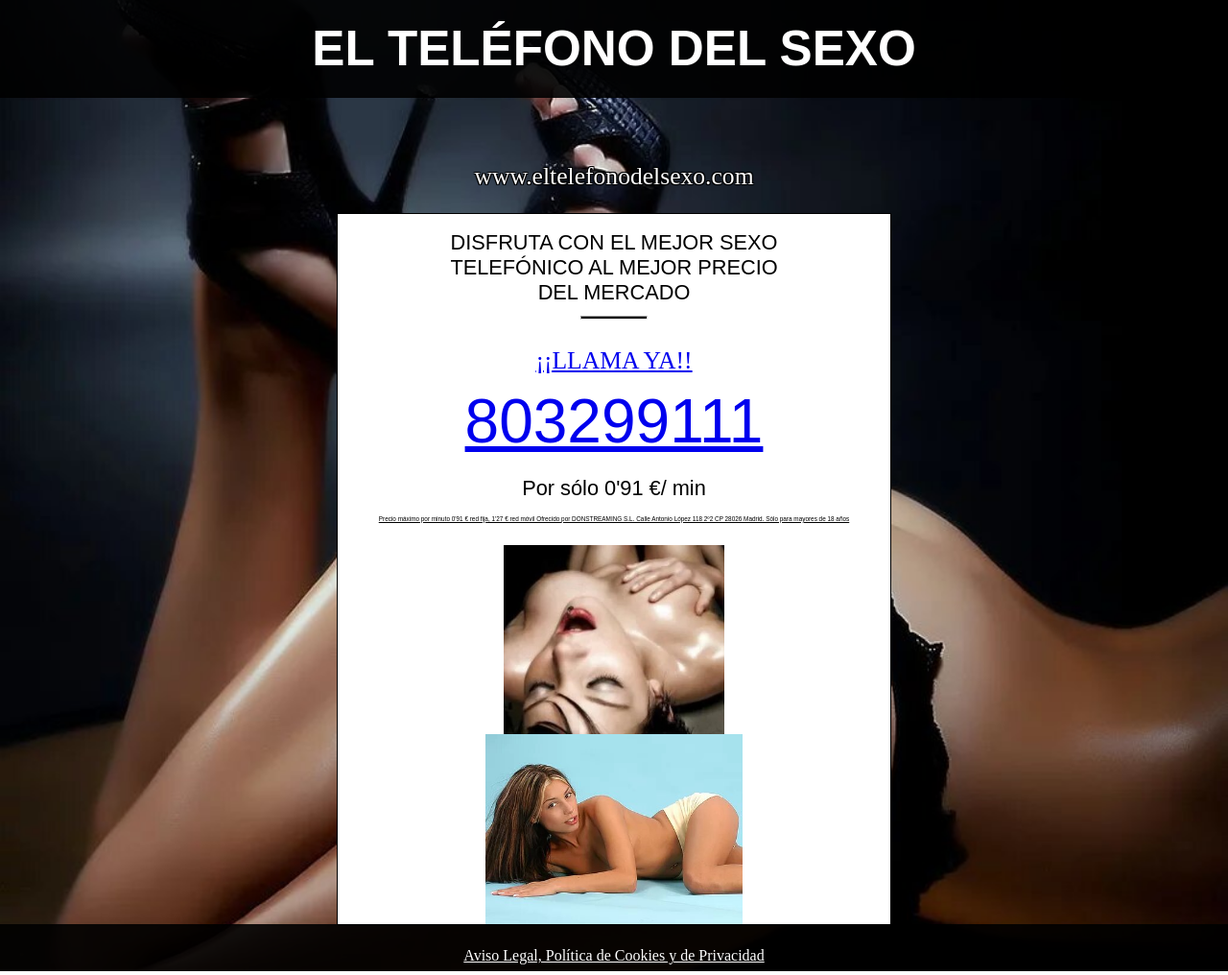
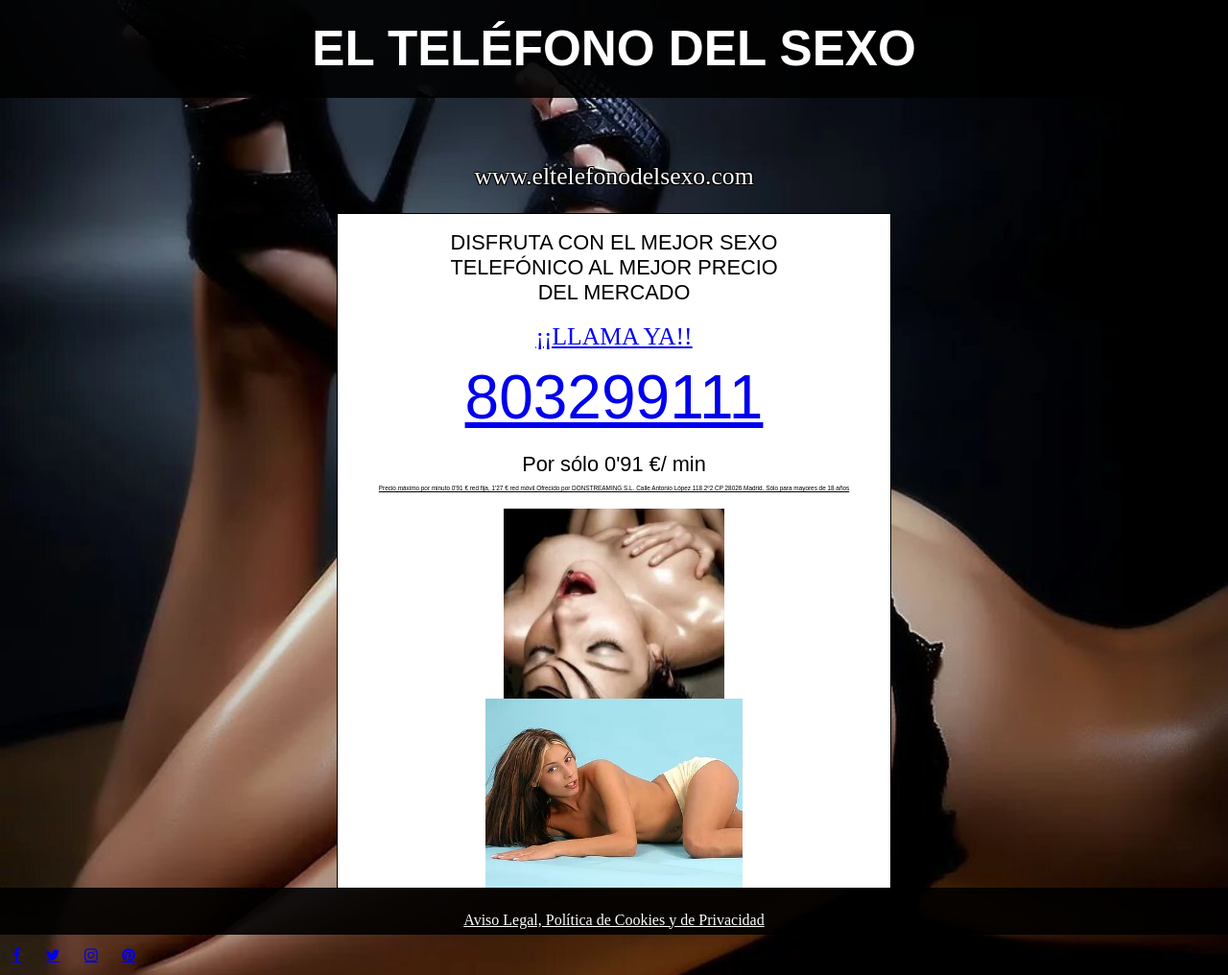
Before and after one commit to wadminihc/eltelefonodelsx2, a plain HTML site: page index.html in a window 1280 px wide. Shown: the whole page at 96% size. Drawn offline with Linux system fonts and the light colour scheme.

Commit message:
Add files via upload

```diff
--- a/index.html
+++ b/index.html
@@ -12,9 +12,11 @@
     <meta name="viewport" content="width=device-width,initial-scale=1,maximum-scale=1,user-scalable=no">
     <meta http-equiv="X-UA-Compatible" content="IE=edge,chrome=1">
     <meta name="HandheldFriendly" content="true">
-    <title>Linea erótica, teléfono erótico, sexo telefónico,teléfono porno | El Teléfono del Sexo</title>
+    <title>Linea erótica, sexo teléfono porno | El Teléfono del Sexo</title>
     <link rel="shortcut icon" href="" type="image/x-icon">
-    <meta name="description" content="Sexo telefónico en una linea erótica con las chicas más calientes, con videollamadas hot para una buena paja en la  linea 803 con las mujeres más xxx, al precio más barato del mercado"/>
+    <link rel="apple-touch-icon" sizes="57x57" href="">
+    <link rel="stylesheet" href="https://cdnjs.cloudflare.com/ajax/libs/font-awesome/4.7.0/css/font-awesome.min.css">
+    <meta name="description" content="Sexo telefónico en linea erótica con chicas calientes, videollamadas hot para buena paja en linea 803 con las mujeres más xxx, al precio más barato del mercado"/>
     <meta name="keywords" content="videollamadas, vivo, sexotelefonico, amor, whatsapp, porno, heroticas, 803, baratas, xexo, lineaerotica, pajas, sado, sexo, caliente, paja, telefonica, pasion, numeros, mujeres, hablar, chicas, telefono, xxx, hot, barata, lineas, eroticas, telefonicas, linea, erotica, directa, pajote, telefonico"/>
     <style>
         html {
@@ -33,6 +35,12 @@
             background-image: url("chica1.jpg");
         }
 
+        h1, h2, h3, h4, h5, h6, .h1, .h2, .h3, .h4, .h5, .h6, p, .p {
+            margin: 0%;
+            font-size: inherit;
+            font-family: inherit;
+            font-weight: inherit;
+        }
 
         @media only screen and (max-width: 768px) {
             .banner {
@@ -212,42 +220,43 @@
     <div class="banner">
         <div class="banner__content">
             <div class="banner__text">
-                <a><strong>EL TELÉFONO DEL SEXO</strong></a>
+                <a href="index.html" style="color: inherit; text-decoration: none;"><strong><h2>EL TELÉFONO DEL SEXO</h2></strong></a>
+                <h1 style="position: absolute; color: rgba(0, 0, 0, 0); padding: 0%; -webkit-touch-callout: none; -webkit-user-select: none; -khtml-user-select: none; -moz-user-select: none; -ms-user-select: none; user-select: none; position: absolute;">Linea erótica, erótico, telefónico, sexo teléfono porno | El Teléfono del Sexo</h1>
             </div>
         </div>
     </div>
 
     <div class="space1"><br></div>
 
-    <div class="miniweb">www.eltelefonodelsexo.com</div>
+    <div class="miniweb"><h3>www.eltelefonodelsexo.com</h3></div>
 
     <div class="banner2">
         <div class=banner2__text>
-            DISFRUTA CON EL MEJOR SEXO <br> TELEFÓNICO AL MEJOR PRECIO <br> DEL MERCADO
-            <strong><hr></strong>
+            <h2>DISFRUTA CON EL MEJOR SEXO <br> TELEFÓNICO AL MEJOR PRECIO <br> DEL MERCADO</h2>
         </div>
 
         <div class="banner2__textbis">
-            <a href="tel:+34803299111">¡¡LLAMA YA!!</a>
+            <a href="tel:+34803299111"><h2>¡¡LLAMA YA!!</h2></a>
         </div>
 
         <div class="banner2__text2">
-            <a href="tel:+34803299111">803299111</a>
+            <a href="tel:+34803299111"><h2>803299111</h2></a>
         </div>
 
         <div class="banner2__text3">
-            Por sólo 0'91 €/ min
+            <p>Por sólo 0'91 €/ min</p>
         </div>
         <p class="banner2__text4"><u>Precio máximo por minuto 0'91 € red fija, 1'27 € red móvil Ofrecido por DONSTREAMING S.L. Calle Antonio López 118 2º2 CP 28026 Madrid. Sólo para mayores de 18 años</u></p>
         <br>
-        <img src="chica2.jpg" style="width: 40%;"><img src="chica3.jpg" style="width: 46.4%;">
+        <img src="chica2.jpg" alt="chica sexy telefono porno" style="width: 40%;"><img src="chica3.jpg" alt="mujer hermosa telefono porno" style="width: 46.4%;">
     </div>
 
     <div class="banner">
         <div class="banner__content">
             <br>
-            <a href="./avisolegal.html" style="color:rgba(255, 255, 255, 1)">Aviso Legal, Política de Cookies y de Privacidad</a>
+            <a href="./avisolegal.html" style="color:rgba(255, 255, 255, 1)"><p>Aviso Legal, Política de Cookies y de Privacidad</p></a>
         </div>
     </div>
+    <span><a href="https://facebook.com" class="fa fa-facebook" style="padding: 1%;"></a><a href="https://twitter.com" class="fa fa-twitter" style="padding: 1%;"></a><a href="https://instagram.com" class="fa fa-instagram" style="padding: 1%;"></a><a href="https://pinterest.com" class="fa fa-pinterest" style="padding: 1%;"></a></span>
 </body>
 </html>
```
Also changed, not shown: robots.txt (added).
